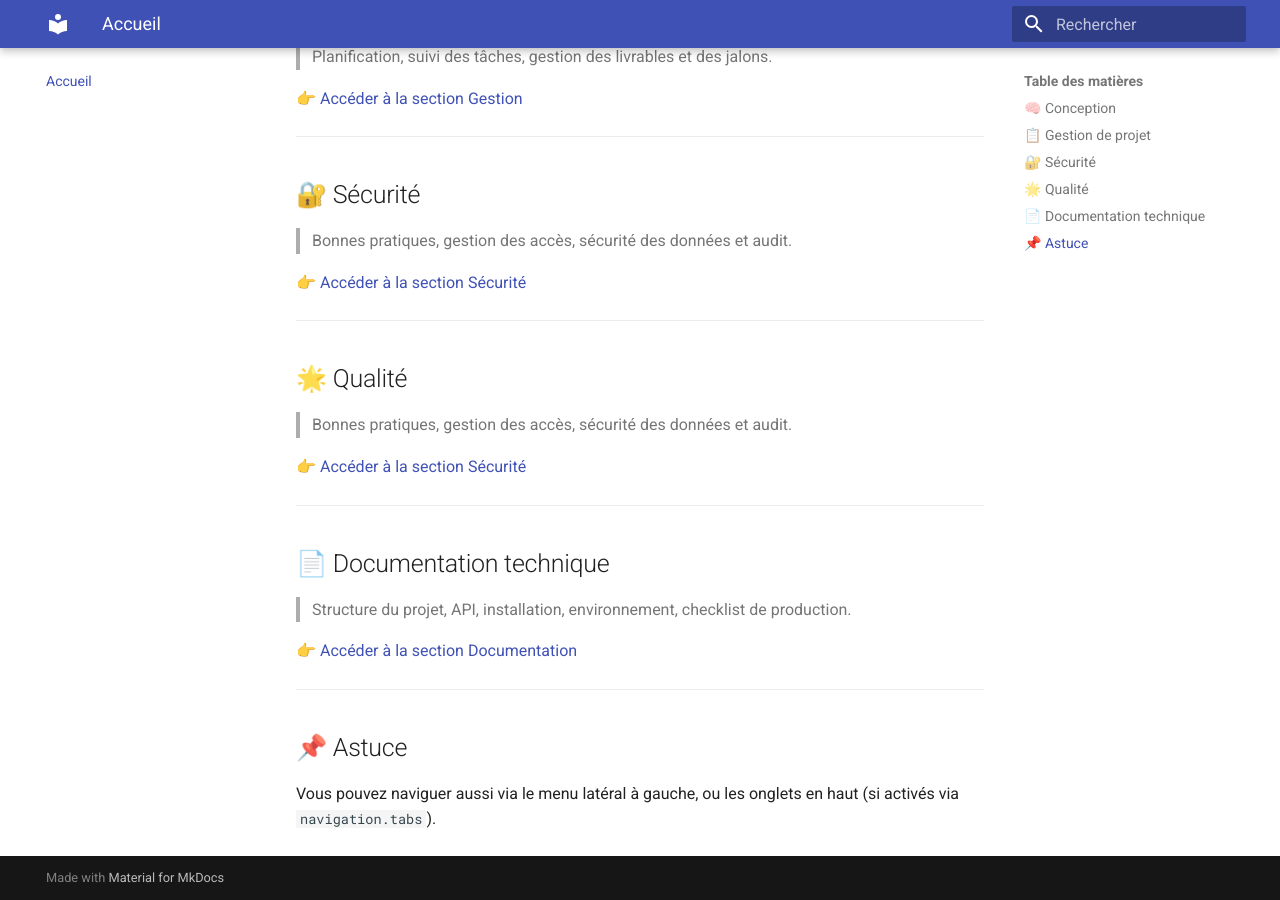
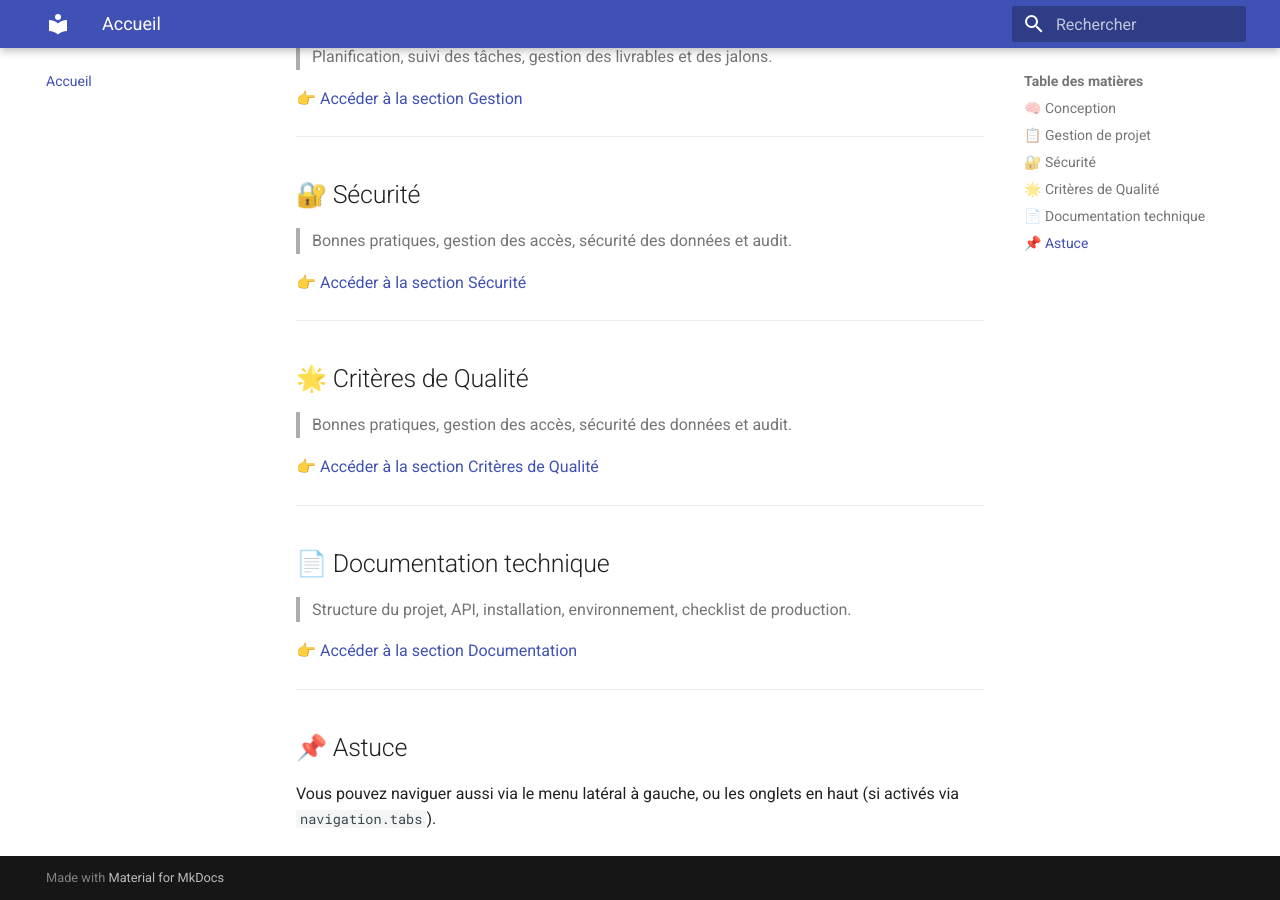
Before and after one commit to agnesNeedemand/projet-fil-rouge, an MkDocs documentation site: the page built from docs/index.md, in a window 1280 px wide and 900 px high, scrolled down 536 px. Built offline with MkDocs 1.6.1 and Material for MkDocs 9.7.7, drawn with Linux system fonts in a browser that asks for light colours.

Commit message:
fix accueil

```diff
--- a/docs/index.md
+++ b/docs/index.md
@@ -28,11 +28,11 @@ Bienvenue dans la documentation du projet. Cette page vous guide à travers les
 
 ---
 
-## 🌟 Qualité
+## 🌟 Critères de Qualité
 
 > Bonnes pratiques, gestion des accès, sécurité des données et audit.
 
-👉 [Accéder à la section Sécurité](qualite/index.md)
+👉 [Accéder à la section Critères de Qualité](qualite/index.md)
 
 ---
 
```
